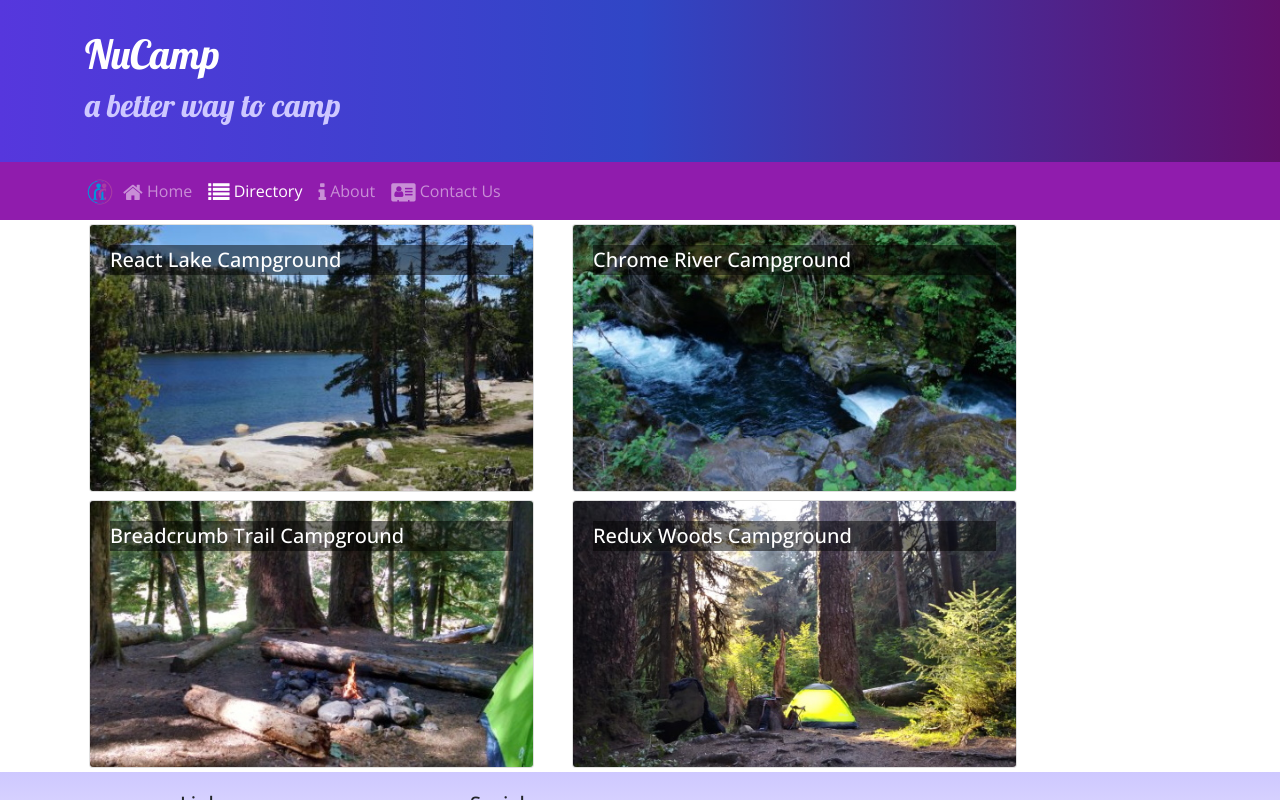
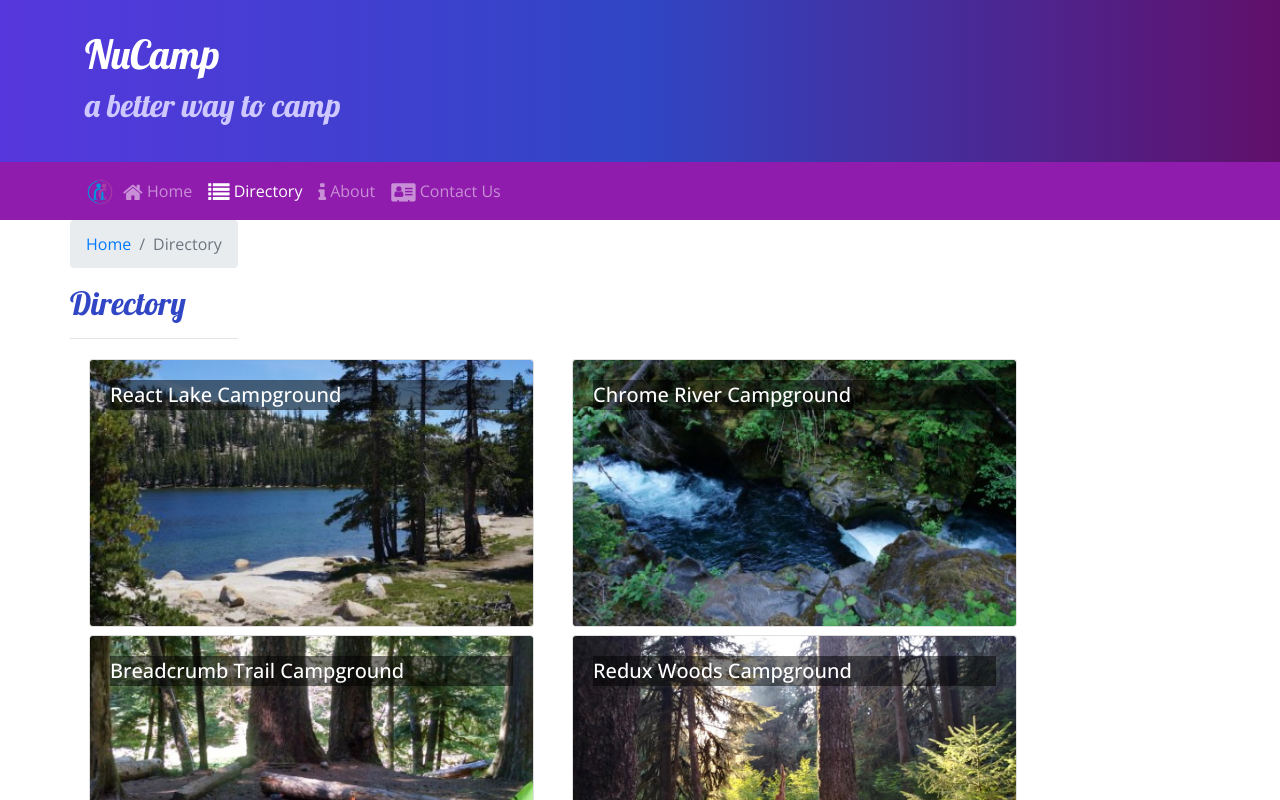
Before and after one commit to Israel-J/NuCamp-React, a React (Create React App) app: page /directory in a window 1280 px wide. Shown: the top 800 px of the page. Built offline with nearby package versions, Linux system fonts and the light colour scheme.

Commit message:
Added React Router Parameters

```diff
--- a/src/components/CampsiteInfoComponent.js
+++ b/src/components/CampsiteInfoComponent.js
@@ -1,5 +1,6 @@
 import React from "react";
-import { Card, CardImg, CardText, CardBody, CardTitle } from "reactstrap";
+import { Card, CardImg, CardText, CardBody, CardTitle, Breadcrumb, BreadcrumbItem} from "reactstrap";
+import { Link } from "react-router-dom";
 
 
   //METHOD
@@ -34,7 +35,6 @@
         <Card>
           <CardImg top src={campsite.image} alt={campsite.name} />
           <CardBody>
-            <CardTitle>{campsite.name}</CardTitle>
             <CardText>{campsite.description}</CardText>
           </CardBody>
         </Card>
@@ -46,8 +46,18 @@
       return (
         <div className="container">
           <div className="row">
+                <div className="col">
+                    <Breadcrumb>
+                        <BreadcrumbItem><Link to="/directory">Directory</Link></BreadcrumbItem>
+                        <BreadcrumbItem active>{props.campsite.name}</BreadcrumbItem>
+                    </Breadcrumb>
+                    <h2>{props.campsite.name}</h2>
+                    <hr />
+                </div>
+            </div>
+          <div className="row">
             <RenderCampsite campsite={props.campsite} />
-            <RenderComments comments={props.campsite.comments} />
+            <RenderComments comments={props.comments} />
           </div>
         </div>
       );
--- a/src/components/ContactComponent.js
+++ b/src/components/ContactComponent.js
@@ -1,10 +1,16 @@
 import React from 'react';
+import { Breadcrumb, BreadcrumbItem } from 'reactstrap';
+import { Link } from "react-router-dom";
 
 function Contact(props) {
     return (
         <div className="container">
             <div className="row">
                 <div className="col">
+                    <Breadcrumb>
+                        <BreadcrumbItem><Link to="/home">Home</Link></BreadcrumbItem>
+                        <BreadcrumbItem active>Contact Us</BreadcrumbItem>
+                    </Breadcrumb>
                     <h2>Contact Us</h2>
                     <hr />
                 </div>
--- a/src/components/DirectoryComponent.js
+++ b/src/components/DirectoryComponent.js
@@ -1,13 +1,16 @@
 import React from "react";
-import { Card, CardImg, CardImgOverlay, CardTitle } from "reactstrap";
+import { Card, CardImg, CardImgOverlay, CardTitle, Breadcrumb, BreadcrumbItem } from 'reactstrap';
+import { Link } from "react-router-dom";
 
 function RenderDirectoryItem({ campsite}) {
   return (
     <Card >
-      <CardImg width="100%" src={campsite.image} alt={campsite.name} />
-      <CardImgOverlay>
-        <CardTitle> {campsite.name}</CardTitle>
-      </CardImgOverlay>
+      <Link to={`/directory/${campsite.id}`}>
+        <CardImg width="100%" src={campsite.image} alt={campsite.name} />
+        <CardImgOverlay>
+          <CardTitle> {campsite.name}</CardTitle>
+        </CardImgOverlay>
+      </Link>
     </Card>
   );
 }
@@ -22,6 +25,16 @@
 
     return (
       <div className="container">
+        <div className="row">
+          <div classname="col">
+            <Breadcrumb>
+                <BreadcrumbItem><Link to="/home">Home</Link></BreadcrumbItem>
+                <BreadcrumbItem active>Directory</BreadcrumbItem>
+            </Breadcrumb>
+            <h2>Directory</h2>
+            <hr />
+          </div>
+        </div>
         <div className="row">{directory}</div>
       </div>
     );
--- a/src/components/MainComponent.js
+++ b/src/components/MainComponent.js
@@ -3,6 +3,7 @@
 import Header from "./HeaderComponent";
 import Footer from "./FooterComponent";
 import Home from "./HomeComponent";
+import CampsiteInfo from "./CampsiteInfoComponent";
 import Contact from "./ContactComponent";
 import { Switch, Route, Redirect } from "react-router-dom";
 import { CAMPSITES } from "../shared/campsites";
@@ -32,6 +33,19 @@
       );
     }
 
+    const CampsiteWithId = ({match}) => {
+      return (
+        <CampsiteInfo
+        campsite={this.state.campsites.filter(campsite => campsite.id ===
+        +match.params.campsiteId)[0]}
+
+        comments={this.state.comments.filter(comments => comments.campsiteId ===
+        +match.params.campsiteId)}
+
+      />
+      );
+    }
+
     return (
       <div>
         <Header />
@@ -42,6 +56,7 @@
             path="/directory"
             render={() => <Directory campsites={this.state.campsites} />}
           />
+          <Route path="/directory/:campsiteId" component={CampsiteWithId} />
           <Route exact path='/contactus' component={Contact} />
           <Redirect to="/home" />
         </Switch>
```
